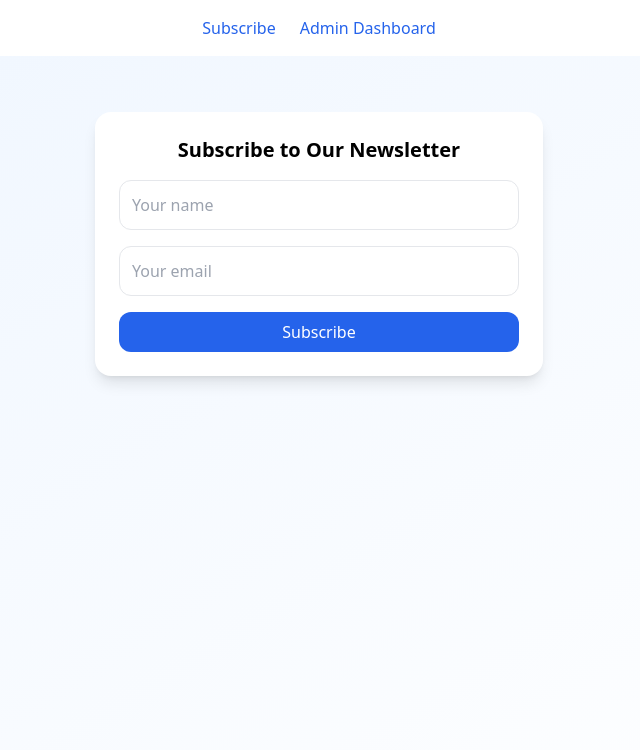
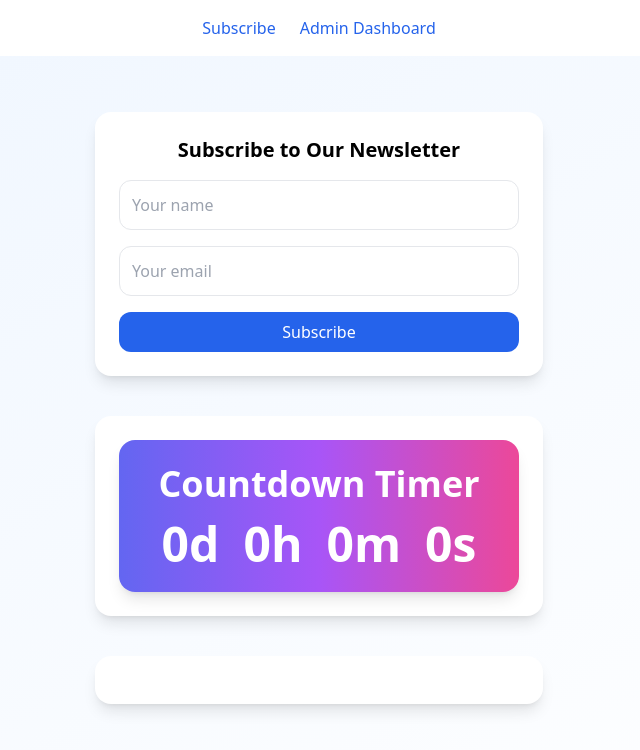
Before and after one commit to Jessica-akdogan/inkaer, a React (Vite) app in the folder client/: page / in a window 1280 px wide. Shown: the top 750 px of the page, without its empty margins (321-961 px from the left). Built offline with nearby package versions, Linux system fonts and the light colour scheme; no server answers; the database is empty.

Commit message:
trigger build

```diff
--- a/client/package.json
+++ b/client/package.json
@@ -12,6 +12,7 @@
   "dependencies": {
     "express": "^5.1.0",
     "firebase": "^11.6.1",
+    "lucide-react": "^0.509.0",
     "nodemon": "^3.1.10",
     "react": "^19.1.0",
     "react-dom": "^19.1.0",
--- a/client/src/App.tsx
+++ b/client/src/App.tsx
@@ -1,6 +1,6 @@
 import { BrowserRouter as Router, Routes, Route } from 'react-router-dom';
-import NewsletterForm from './components/NewsletterForm';
-import AdminDashboard from './components/AdminDashboard';
+import { NewsletterForm } from './components/NewsletterForm';
+import { AdminDashboard} from './components/AdminDashboard';
 import Nav from './components/Nav';
 
 function App() {
--- /dev/null
+++ b/client/src/components/AdminCountDown.tsx
@@ -0,0 +1,67 @@
+import { db} from '../firebase/config';
+import React, { useEffect, useState } from 'react';
+import { doc, getDoc, setDoc, Timestamp } from 'firebase/firestore';
+
+
+const AdminCountDown: React.FC = () => {
+    const [dateInput, setDateInput] = useState('');
+    const [timeInput, setTimeInput] = useState('');
+
+    // Fetch existing countdown values
+    useEffect(() => {
+      const fetchCountdown = async () => {
+        const docRef = doc(db, 'settings', 'countdown');
+        const docSnap = await getDoc(docRef);
+        if (docSnap.exists()) {
+          const data = docSnap.data();
+          const endTime: Date = data.endTime.toDate();
+          setDateInput(endTime.toISOString().slice(0, 10));
+          setTimeInput(endTime.toTimeString().slice(0, 5)); // "HH:MM"
+        }
+      };
+      fetchCountdown();
+    }, []);
+
+    const handleUpdateCountdown = async () => {
+      if (!dateInput || !timeInput) return alert('Date and time are required');
+      const endDateTime = new Date(`${dateInput}T${timeInput}`);
+      await setDoc(doc(db, 'settings', 'countdown'), {
+        endTime: Timestamp.fromDate(endDateTime),
+      });
+      alert('Countdown updated!');
+    };
+
+    return (
+      <div className="max-w-md mx-auto mt-10 bg-white p-6 rounded-xl shadow-md">
+        <h2 className="text-xl font-bold mb-4 text-gray-800">Set New Countdown</h2>
+        <div className="space-y-4">
+          <div>
+            <label className="block mb-1 text-gray-600">Date</label>
+            <input
+              type="date"
+              value={dateInput}
+              onChange={(e) => setDateInput(e.target.value)}
+              className="w-full px-4 py-2 border rounded-lg focus:outline-none focus:ring-2 focus:ring-indigo-400"
+            />
+          </div>
+          <div>
+            <label className="block mb-1 text-gray-600">Time</label>
+            <input
+              type="time"
+              value={timeInput}
+              onChange={(e) => setTimeInput(e.target.value)}
+              className="w-full px-4 py-2 border rounded-lg focus:outline-none focus:ring-2 focus:ring-indigo-400"
+            />
+          </div>
+          <button
+            onClick={handleUpdateCountdown}
+            className="w-full bg-indigo-600 text-white py-2 rounded-lg hover:bg-indigo-700 transition"
+          >
+            Update Countdown
+          </button>
+        </div>
+      </div>
+    );
+  };
+
+  export default AdminCountDown;
--- a/client/src/components/AdminDashboard.tsx
+++ b/client/src/components/AdminDashboard.tsx
@@ -1,6 +1,8 @@
 import { useEffect, useState } from 'react';
 import { collection, getDocs } from 'firebase/firestore';
 import { db } from '../firebase/config';
+import AdminCountDown from './AdminCountDown';
+import AdminInviteLink from './AdminInviteLink';
 
 type Subscriber = {
   id: string;
@@ -10,7 +12,7 @@ type Subscriber = {
 };
 
 
-const AdminDashboard = () => {
+export const AdminDashboard = () => {
   const [subscribers, setSubscribers] = useState<Subscriber[]>([]);
   const [loading, setLoading] = useState(true);
 
@@ -53,6 +55,7 @@ const AdminDashboard = () => {
   };
 
   return (
+   <>
     <div className="max-w-3xl mx-auto mt-10 bg-white shadow-lg rounded-2xl p-6">
       <div className="flex justify-between items-center mb-4">
         <h2 className="text-xl font-semibold text-center w-full">Admin Dashboard</h2>
@@ -94,7 +97,14 @@ const AdminDashboard = () => {
         </>
       )}
     </div>
+
+    <div className="max-w-3xl mx-auto mt-10 bg-white shadow-lg rounded-2xl p-6">
+          <AdminCountDown />
+      </div>
+
+      <div className="max-w-3xl mx-auto mt-10 bg-white shadow-lg rounded-2xl p-6">
+          <AdminInviteLink/>
+      </div>
+   </>
   );
 };
-
-export default AdminDashboard;
--- /dev/null
+++ b/client/src/components/AdminInviteLink.tsx
@@ -0,0 +1,48 @@
+
+import React, { useEffect, useState } from 'react';
+import { db } from '../firebase/config';
+import { doc, getDoc, setDoc } from 'firebase/firestore';
+
+const AdminInviteLink: React.FC = () => {
+    const [link, setLink] = useState('');
+
+    // Fetch the existing invite link
+    useEffect(() => {
+      const fetchLink = async () => {
+        const docRef = doc(db, 'settings', 'invite');
+        const docSnap = await getDoc(docRef);
+        if (docSnap.exists()) {
+          const data = docSnap.data();
+          if (data?.url) setLink(data.url);
+        }
+      };
+      fetchLink();
+    }, []);
+
+    const handleSaveLink = async () => {
+      if (!link.trim()) return alert('Link cannot be empty');
+      await setDoc(doc(db, 'settings', 'invite'), { url: link.trim() });
+      alert('Invite link saved!');
+    };
+
+    return (
+      <div className="max-w-md mx-auto bg-white p-6 rounded-lg shadow mt-10">
+        <h2 className="text-xl font-semibold mb-4">Set Invite Link</h2>
+        <input
+          type="url"
+          value={link}
+          onChange={(e) => setLink(e.target.value)}
+          placeholder="https://example.com/invite"
+          className="w-full px-4 py-2 border rounded mb-4"
+        />
+        <button
+          onClick={handleSaveLink}
+          className="w-full bg-indigo-600 text-white py-2 rounded hover:bg-indigo-700"
+        >
+          Save Link
+        </button>
+      </div>
+    );
+  };
+
+  export default AdminInviteLink;
--- /dev/null
+++ b/client/src/components/Countdown.tsx
@@ -0,0 +1,86 @@
+import React, { useEffect, useState } from 'react';
+import { doc, onSnapshot } from 'firebase/firestore';
+import { db } from '../firebase/config';
+
+interface TimeLeft {
+  days: number;
+  hours: number;
+  minutes: number;
+  seconds: number;
+}
+
+const getTimeLeft = (endTime: Date): TimeLeft => {
+  const total = endTime.getTime() - new Date().getTime();
+  const seconds = Math.floor((total / 1000) % 60);
+  const minutes = Math.floor((total / 1000 / 60) % 60);
+  const hours = Math.floor((total / (1000 * 60 * 60)) % 24);
+  const days = Math.floor(total / (1000 * 60 * 60 * 24));
+
+  return {
+    days: Math.max(0, days),
+    hours: Math.max(0, hours),
+    minutes: Math.max(0, minutes),
+    seconds: Math.max(0, seconds),
+  };
+};
+
+const Countdown: React.FC = () => {
+  const [endTime, setEndTime] = useState<Date | null>(null);
+  const [timeLeft, setTimeLeft] = useState<TimeLeft>({
+    days: 0,
+    hours: 0,
+    minutes: 0,
+    seconds: 0,
+  });
+
+  useEffect(() => {
+    const unsub = onSnapshot(doc(db, 'settings', 'countdown'), (docSnap) => {
+      const data = docSnap.data();
+      if (data?.endTime?.toDate) {
+        setEndTime(data.endTime.toDate());
+      }
+    });
+
+    return () => unsub();
+  }, []);
+
+  useEffect(() => {
+    if (!endTime) return;
+
+    const interval = setInterval(() => {
+      const newTimeLeft = getTimeLeft(endTime);
+      setTimeLeft(newTimeLeft);
+    }, 1000);
+
+    return () => clearInterval(interval);
+  }, [endTime]);
+
+
+  return (
+<div className="flex flex-col items-center justify-center p-4 sm:p-6 text-center bg-gradient-to-r from-indigo-500 via-purple-500 to-pink-500 text-white rounded-2xl shadow-lg">
+  <h1 className="text-2xl sm:text-4xl font-bold mb-4">Countdown Timer</h1>
+
+  <div className="flex flex-wrap md:flex-nowrap justify-center gap-4 sm:gap-6 text-lg sm:text-2xl font-medium">
+    <div className="text-center">
+      <span className="block text-3xl sm:text-5xl font-bold">{timeLeft.days}d</span>
+      {/* <span>Days</span> */}
+    </div>
+    <div className="text-center">
+      <span className="block text-3xl sm:text-5xl font-bold">{timeLeft.hours}h</span>
+      {/* <span>Hours</span> */}
+    </div>
+    <div className="text-center">
+      <span className="block text-3xl sm:text-5xl font-bold">{timeLeft.minutes}m</span>
+      {/* <span>Minutes</span> */}
+    </div>
+    <div className="text-center">
+      <span className="block text-3xl sm:text-5xl font-bold">{timeLeft.seconds}s</span>
+      {/* <span>Seconds</span> */}
+    </div>
+  </div>
+</div>
+
+  );
+};
+
+export default Countdown;
--- /dev/null
+++ b/client/src/components/InviteLink.tsx
@@ -0,0 +1,60 @@
+import React, { useEffect, useState } from 'react';
+import { doc, onSnapshot } from 'firebase/firestore';
+import { db } from '../firebase/config';
+
+const InviteLink: React.FC = () => {
+  const [inviteLink, setInviteLink] = useState('');
+
+  useEffect(() => {
+    const unsub = onSnapshot(doc(db, 'settings', 'invite'), (snap) => {
+      const data = snap.data();
+      if (data?.url) setInviteLink(data.url);
+    });
+    return () => unsub();
+  }, []);
+
+  const handleCopy = async () => {
+    try {
+      await navigator.clipboard.writeText(inviteLink);
+      alert('Link copied to clipboard!');
+    } catch {
+      alert('Failed to copy link.');
+    }
+  };
+
+
+  const encoded = encodeURIComponent(inviteLink);
+
+  return inviteLink ? (
+    <div className="bg-white p-6 rounded-xl shadow-md mt-10 max-w-md mx-auto text-center">
+      <h2 className="text-2xl font-semibold mb-4 text-gray-800">Invite Friends</h2>
+
+      <div className="flex flex-col sm:flex-row justify-center gap-3">
+        <button
+          onClick={handleCopy}
+          className="flex items-center justify-center gap-2 bg-indigo-600 hover:bg-indigo-700 text-white py-2 px-4 rounded-lg shadow transition"
+        >
+      Copy Link
+        </button>
+        <a
+          href={`https://wa.me/?text=${encoded}`}
+          target="_blank"
+          rel="noopener noreferrer"
+          className="flex items-center justify-center gap-2 bg-green-500 hover:bg-green-600 text-white py-2 px-4 rounded-lg shadow transition"
+        >
+         WhatsApp
+        </a>
+        <a
+          href={`https://www.linkedin.com/sharing/share-offsite/?url=${encoded}`}
+          target="_blank"
+          rel="noopener noreferrer"
+          className="flex items-center justify-center gap-2 bg-blue-700 hover:bg-blue-800 text-white py-2 px-4 rounded-lg shadow transition"
+        >
+           LinkedIn
+        </a>
+      </div>
+    </div>
+  ) : null;
+};
+
+export default InviteLink;
--- a/client/src/components/NewsletterForm.tsx
+++ b/client/src/components/NewsletterForm.tsx
@@ -1,10 +1,12 @@
 import { addDoc, collection, Timestamp } from 'firebase/firestore';
 import { useState } from 'react';
 import { db } from '../firebase/config';
+import Countdown from './Countdown';
+import InviteLink from './InviteLink';
 
 
 
-const NewsletterForm = () => {
+export const NewsletterForm = () => {
   const [email, setEmail] = useState('');
   const [name, setName] = useState('');
   const [submitted, setSubmitted] = useState(false);
@@ -40,6 +42,7 @@ const NewsletterForm = () => {
 
 
   return (
+ <>
     <div className="max-w-md mx-auto mt-10 p-6 bg-white shadow-lg rounded-2xl">
       <h2 className="text-xl font-semibold mb-4 text-center">Subscribe to Our Newsletter</h2>
       {submitted ? (
@@ -74,7 +77,14 @@ const NewsletterForm = () => {
         </form>
       )}
     </div>
+
+    <div className="max-w-md mx-auto mt-10 p-6 bg-white shadow-lg rounded-2xl">
+    <Countdown />
+    </div>
+
+    <div className="max-w-md mx-auto mt-10 p-6 bg-white shadow-lg rounded-2xl">
+    <InviteLink />
+    </div>
+ </>
   );
 };
-
-export default NewsletterForm;
```
Also changed, not shown: 2 other files (tests, documents, lock files or other folders).
